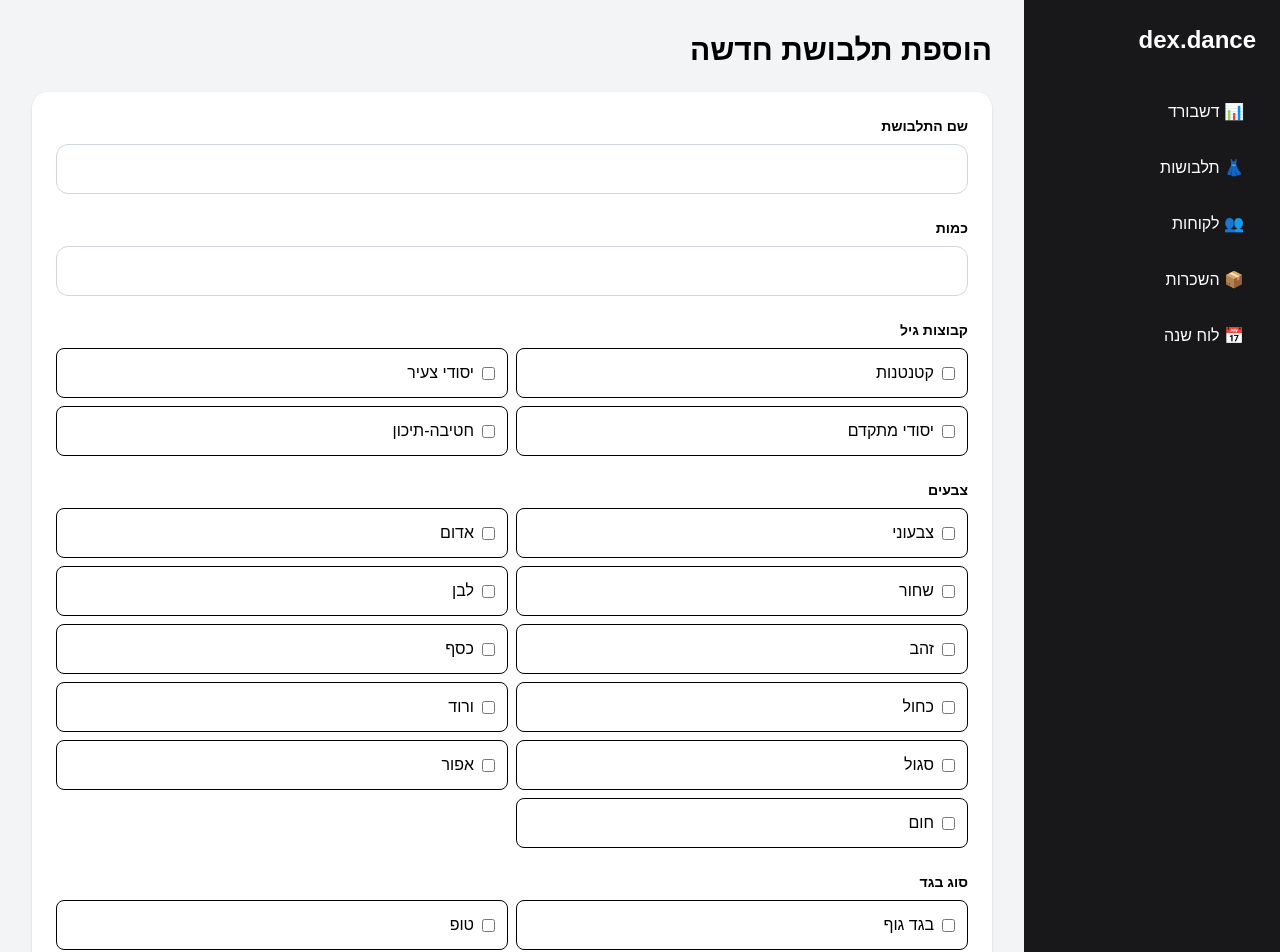
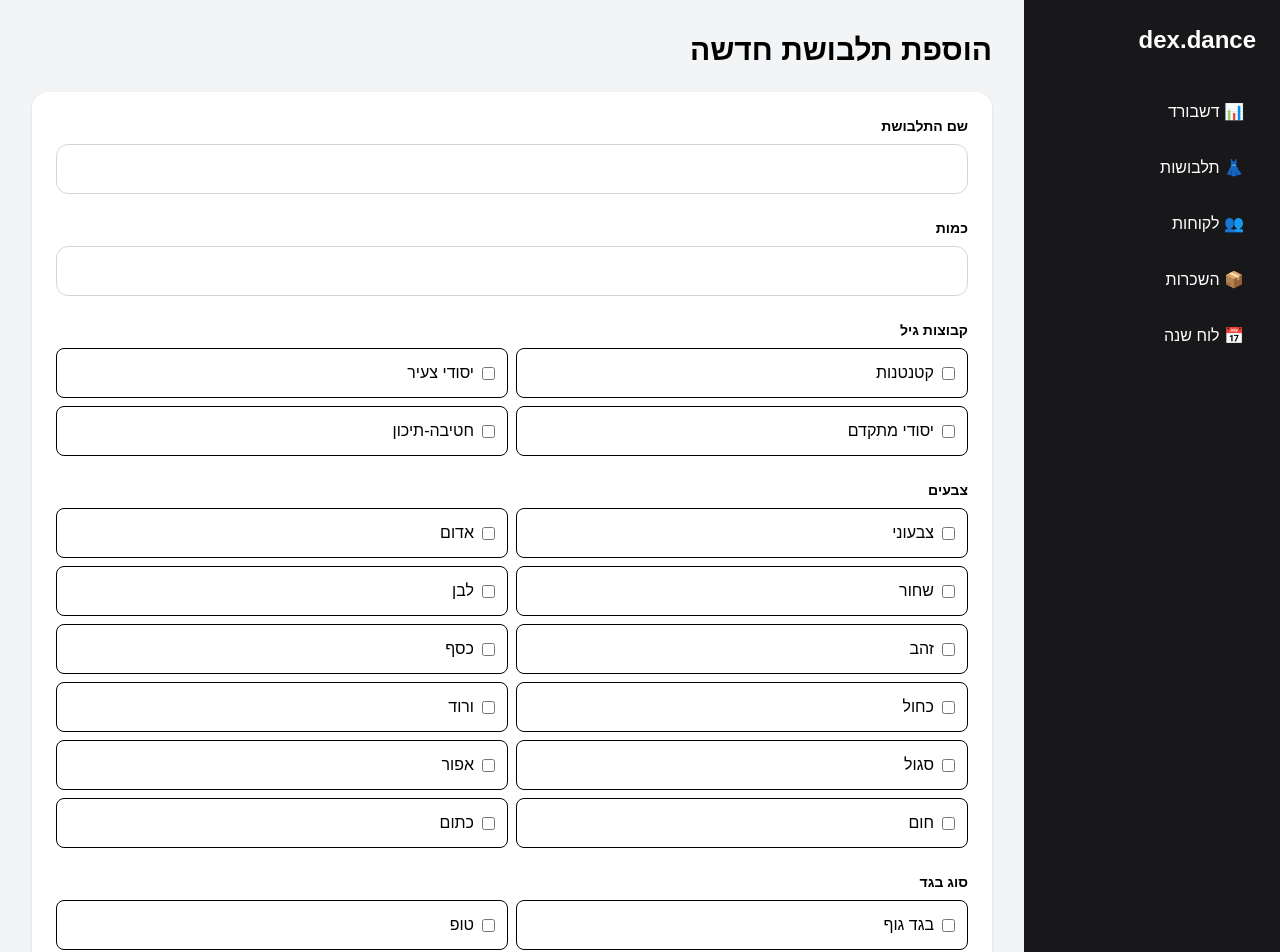
Before and after one commit to barsrour/dexdance-catalog, a Next.js app: page /admin/costumes/new in a window 1280 px wide. Shown: the top 952 px of the page. Built offline with nearby package versions, Linux system fonts and the light colour scheme.

Commit message:
add color

```diff
--- a/data/costumes.ts
+++ b/data/costumes.ts
@@ -62,7 +62,7 @@ export const categories = [
 ] as const;
 
 export const filterOptions = {
-  colors: ["צבעוני","אדום", "שחור", "לבן", "זהב", "כסף", "כחול", "ורוד", "סגול","אפור","חום"],
+  colors: ["צבעוני","אדום", "שחור", "לבן", "זהב", "כסף", "כחול", "ורוד", "סגול","אפור","חום","כתום"],
   ages: ["קטנטנות", "יסודי צעיר", "יסודי מתקדם", "חטיבה-תיכון"],
   clothingTypes: [
     "בגד גוף",
```
